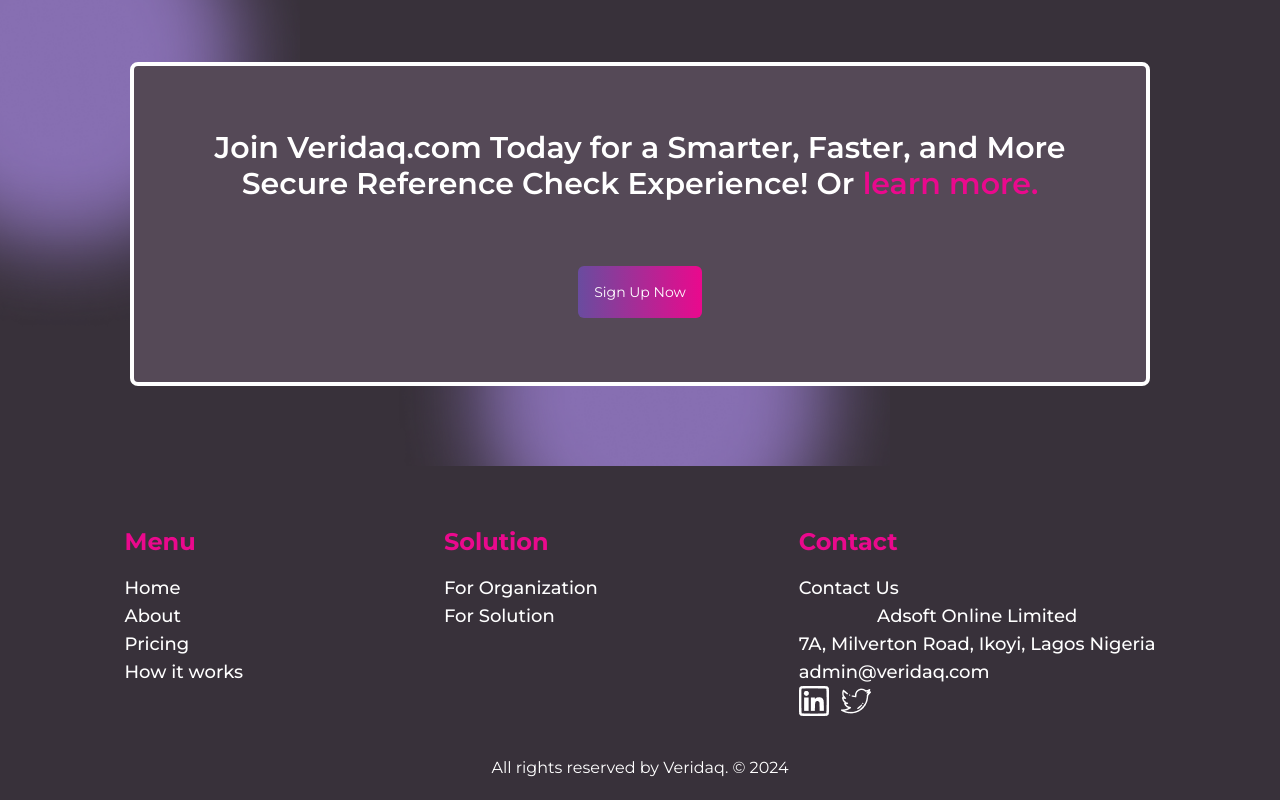
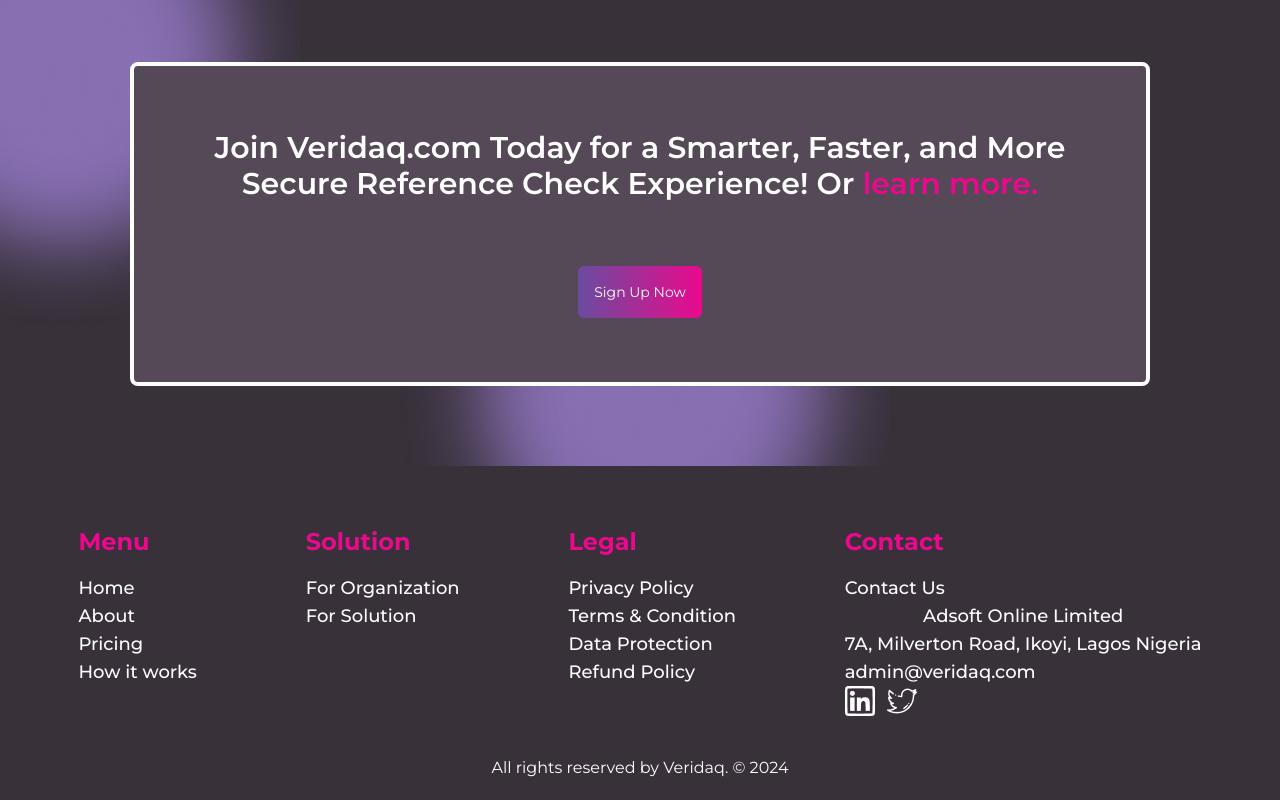
Before and after one commit to TomiwaPhilip/veridaq.com-statics, a Next.js app in the folder statics/: page / in a window 1280 px wide. Shown: the part 2159-2959 px from the top of the page. Built offline with nearby package versions, Linux system fonts and the light colour scheme.

Commit message:
updated footer

```diff
--- a/statics/components/shared/Reusables.tsx
+++ b/statics/components/shared/Reusables.tsx
@@ -264,6 +264,23 @@
           </Link>
         </div>
 
+        {/* Legal section */}
+        <div className="flex flex-col w-full md:w-auto items-center md:items-start">
+          <p className="text-[#EA098D] font-bold text-2xl mb-4">Legal</p>
+          <Link href={"/privacy-policy"} passHref>
+            <p className="font-medium text-lg">Privacy Policy</p>
+          </Link>
+          <Link href={"/terms-condition"} passHref>
+            <p className="font-medium text-lg">Terms & Condition</p>
+          </Link>
+          <Link href={"/data-protection"} passHref>
+            <p className="font-medium text-lg">Data Protection</p>
+          </Link>
+          <Link href={"/refund-policy"} passHref>
+            <p className="font-medium text-lg">Refund Policy</p>
+          </Link>
+        </div>
+
         {/* Contact section */}
         <div className="flex flex-col w-full text-center md:w-auto items-center md:items-start text-left">
           <p className="text-[#EA098D] font-bold text-2xl mb-4">Contact</p>
```
Also changed, not shown: 1 other file (tests, documents, lock files or other folders).
